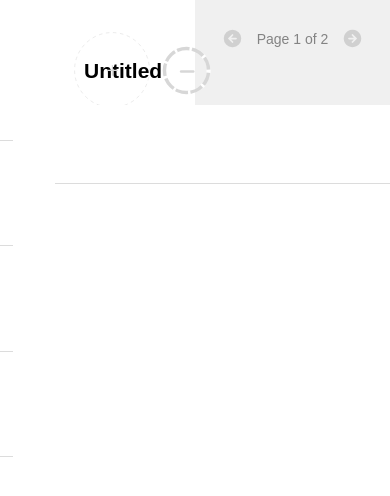
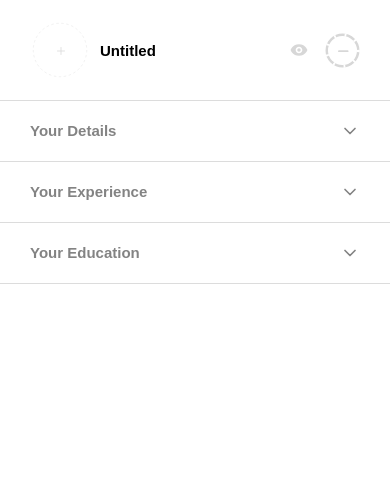
Before and after one commit to aymankahya/resume-builder, a React (Vite) app: page / in a window 390 px wide. Shown: the top 496 px of the page. Built offline with nearby package versions, Linux system fonts and the light colour scheme; a web font is replaced by a local one.

Commit message:
Added responsiveness to different screen sizes

```diff
--- a/package.json
+++ b/package.json
@@ -12,7 +12,8 @@
   "dependencies": {
     "normalize.css": "^8.0.1",
     "react": "^18.2.0",
-    "react-dom": "^18.2.0"
+    "react-dom": "^18.2.0",
+    "react-icons": "^5.0.0"
   },
   "devDependencies": {
     "@types/react": "^18.2.15",
--- a/src/App.jsx
+++ b/src/App.jsx
@@ -4,6 +4,7 @@ import Header from "./components/Left Side/Header/Header";
 import Section from "./components/Left Side/Builder/Section";
 import Resume from "./components/Right Side/CV Template/Resume";
 import PageScroller from "./components/Right Side/PageScroller";
+import CloseResume from "./components/Right Side/CloseResume";
 
 function App() {
   const [profilePictureUrl, setProfilePictureUrl] = useState("");
@@ -129,7 +130,7 @@ function App() {
         </div>
       </div>
       <div className="main-app-rightSide">
-        <PageScroller />
+        <CloseResume />
         <Resume
           firstName={firstName}
           lastName={lastName}
--- a/src/components/Left Side/Header/Header.jsx
+++ b/src/components/Left Side/Header/Header.jsx
@@ -2,6 +2,7 @@ import "../../../styles/header.scss";
 import FullName from "./FullName";
 import ProfilePicture from "./ProfilePicture";
 import ProgressBar from "./ProgressBar";
+import ViewResume from "./ViewResume";
 
 function Header({ firstName, lastName, progress, handlePPUpdate }) {
   return (
@@ -10,7 +11,10 @@ function Header({ firstName, lastName, progress, handlePPUpdate }) {
         <ProfilePicture handleChange={handlePPUpdate} />
         <FullName firstName={firstName} lastName={lastName} />
       </div>
-      <ProgressBar progress={progress} />
+      <div className="right">
+        <ViewResume />
+        <ProgressBar progress={progress} />
+      </div>
     </div>
   );
 }
--- /dev/null
+++ b/src/components/Left Side/Header/ViewResume.jsx
@@ -0,0 +1,20 @@
+import React from "react";
+import { IconContext } from "react-icons";
+import { BiSolidShow } from "react-icons/bi";
+
+function ViewResume() {
+  const handleShowResume = () => {
+    const resumeContainer = document.querySelector(".main-app-rightSide");
+    resumeContainer.classList.add("visible");
+  };
+
+  return (
+    <button className="view-resume" onClick={handleShowResume}>
+      <IconContext.Provider value={{ className: "view-resume-icon" }}>
+        <BiSolidShow />
+      </IconContext.Provider>
+    </button>
+  );
+}
+
+export default ViewResume;
--- /dev/null
+++ b/src/components/Right Side/CloseResume.jsx
@@ -0,0 +1,20 @@
+import React from "react";
+import { IconContext } from "react-icons";
+import { IoIosCloseCircle } from "react-icons/io";
+
+function CloseResume() {
+  const handleCloseResume = () => {
+    const resumePage = document.querySelector(".main-app-rightSide.visible");
+    resumePage.classList.remove("visible");
+  };
+
+  return (
+    <button className="close-resume" onClick={handleCloseResume}>
+      <IconContext.Provider value={{ className: "close-resume-icon" }}>
+        <IoIosCloseCircle />
+      </IconContext.Provider>
+    </button>
+  );
+}
+
+export default CloseResume;
--- a/src/styles/app.scss
+++ b/src/styles/app.scss
@@ -30,5 +30,64 @@
     display: flex;
     flex-direction: column;
     align-items: center;
+
+    justify-content: center;
+
+    .close-resume {
+      display: none;
+      position: absolute;
+      z-index: 1;
+      top: 10px;
+      left: 10px;
+      border: none;
+      outline: none;
+      background: none;
+      font-size: 3rem;
+      color: rgb(215, 215, 215);
+
+      &:hover {
+        color: black;
+        @include transition-ease();
+      }
+    }
   }
 }
+
+@media (max-width: 1110px) {
+  .main-app {
+    position: relative;
+
+    #{&}-leftSide {
+      width: 100vw;
+    }
+
+    #{&}-rightSide {
+      position: absolute;
+      display: flex;
+      align-items: center;
+      justify-content: center;
+      width: 100vw;
+      transform: translateX(100%);
+      transition: transform 300ms ease-in-out;
+
+      .resume-container {
+        height: calc(max(320px, 60vw) * 1.4);
+        width: max(320px, 60vw);
+        margin: 2.5rem 0;
+      }
+    }
+
+    #{&}-rightSide {
+      &.visible {
+        position: absolute;
+        width: 100vw;
+        transform: translateX(0);
+        transition: transform 300ms ease-in-out;
+
+        .close-resume {
+          display: flex;
+        }
+      }
+    }
+  }
+}
--- a/src/styles/header.scss
+++ b/src/styles/header.scss
@@ -25,6 +25,31 @@
     .full-name {
       font-size: 1.5rem;
       font-weight: 900;
+    }
+  }
+
+  .right {
+    display: flex;
+    align-items: center;
+    gap: 1rem;
+
+    .view-resume {
+      display: none;
+      outline: none;
+      border: none;
+      background: none;
+      cursor: pointer;
+    }
+
+    .view-resume-icon {
+      color: rgb(215, 215, 215);
+      font-size: 2rem;
+      @include transition-ease();
+
+      &:hover {
+        color: black;
+        @include transition-ease();
+      }
     }
   }
 }
@@ -153,3 +178,15 @@
     }
   }
 }
+
+@media (max-width: 420px) {
+  .header {
+    padding: $builder-padding-top 3rem;
+  }
+}
+
+@media (max-width: 1110px) {
+  .header .right .view-resume {
+    display: flex;
+  }
+}
--- a/src/styles/main.scss
+++ b/src/styles/main.scss
@@ -36,14 +36,14 @@ $profile-picture-size: 6rem;
 $plus-icon-size: $profile-picture-size * 0.2;
 $progress-bar-size: 3.5rem;
 $check-icon-size: $progress-bar-size * 0.4;
-$resume-width-size: 40rem;
+$resume-width-size: 35vw;
 
 :root {
   font-synthesis: none;
   text-rendering: optimizeLegibility;
   -webkit-font-smoothing: antialiased;
   -moz-osx-font-smoothing: grayscale;
-  font-size: 14px;
+  font-size: clamp(10px, 0.9vw, 14px);
 }
 
 @mixin transition-ease() {
--- a/src/styles/resume.scss
+++ b/src/styles/resume.scss
@@ -3,7 +3,7 @@
 .resume-container {
   position: relative;
   display: flex;
-  margin-top: 4rem;
+  margin: 2.5rem 0;
   height: $resume-width-size * 1.4;
   width: $resume-width-size;
   font-family: "work-sans", sans-serif;
--- a/src/styles/section.scss
+++ b/src/styles/section.scss
@@ -565,3 +565,13 @@ select:-webkit-autofill:focus {
     transform: scale(1);
   }
 }
+
+@media (max-width: 420px) {
+  .section {
+    padding: $section-padding-top-bottom 3rem;
+  }
+
+  .section-form .experience-upper .delete-experience {
+    right: -3.5rem;
+  }
+}
```
Also changed, not shown: 1 other file (tests, documents, lock files or other folders).
